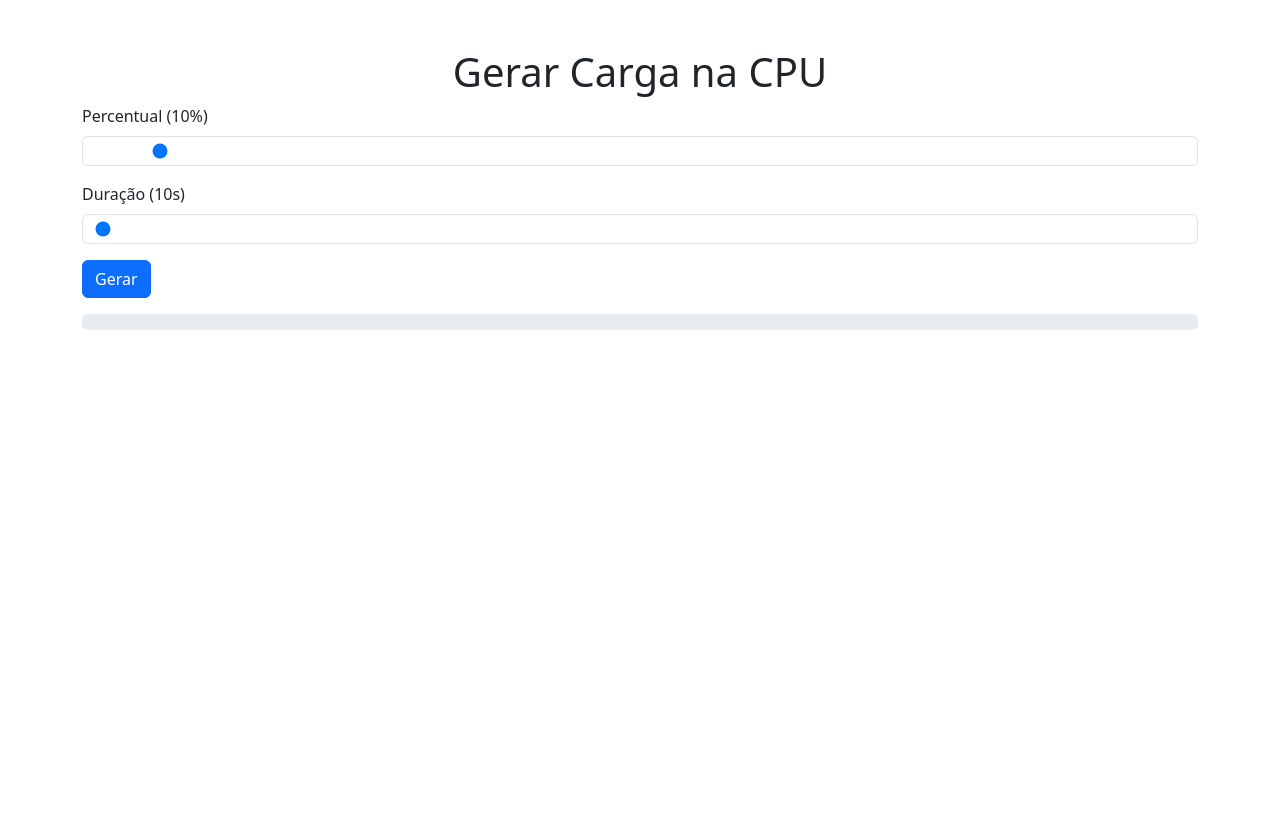
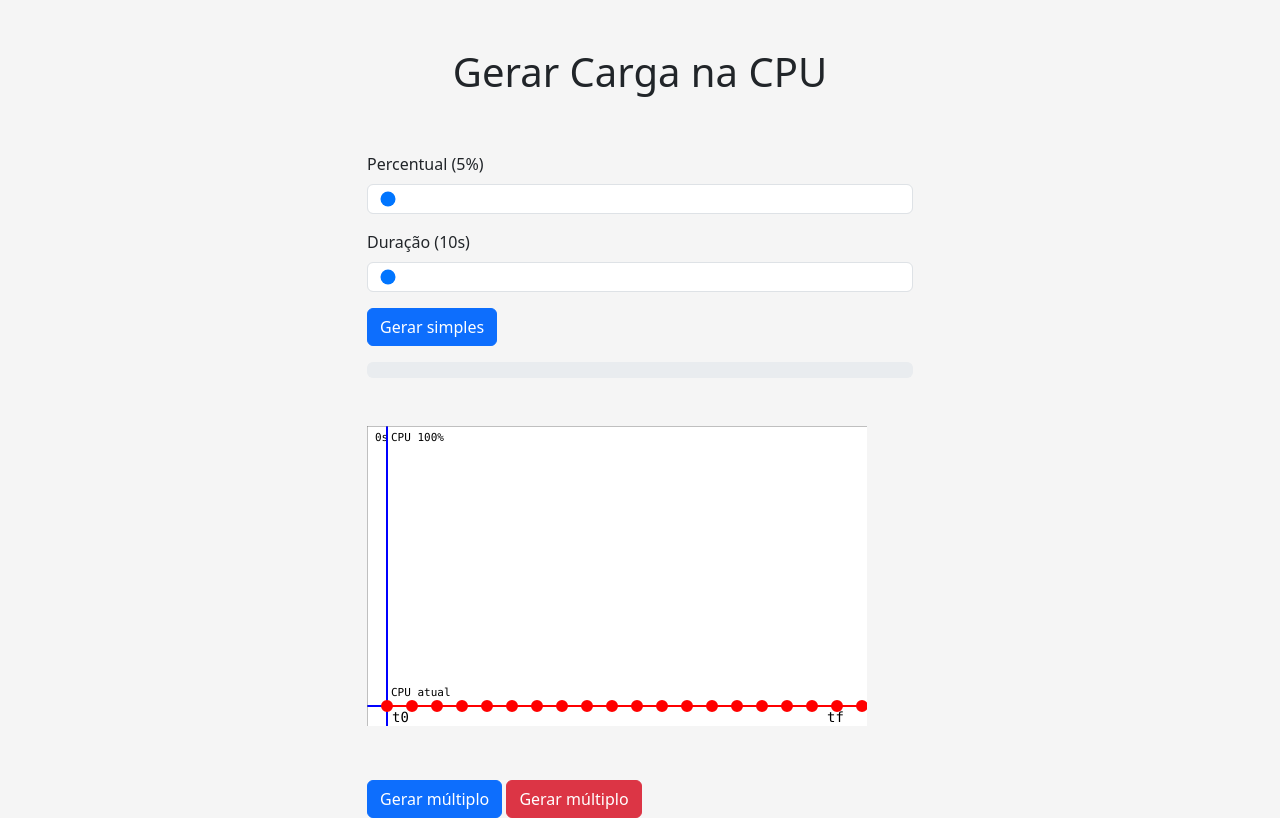
Before and after one commit to ricardoteix/cpu-load-simulator, a Flask app: page / in a window 1280 px wide. Before the commit the page ends 330 px from the top, so only its background shows below. Run offline with Flask 2, Linux system fonts and the light colour scheme; data that the repository does not hold is empty; some libraries are stand-ins or nearby versions.

Commit message:
Added a canvas to add points and create a preset to multiple loads in specified amount of time.

```diff
--- a/app.py
+++ b/app.py
@@ -1,4 +1,4 @@
-from flask import Flask, render_template, Response
+from flask import Flask, render_template, Response, request
 from threading import Thread
 from cpu_load_generator import load_single_core, load_all_cores, from_profile
 
@@ -8,6 +8,7 @@
 import multiprocessing
 from urllib.request import urlopen
 
+from body import Body
 
 app = Flask(__name__, static_url_path='')
 app.secret_key = os.urandom(42)
@@ -59,6 +60,31 @@
         msg = json.dumps(msg)
         return Response(msg, status=400, mimetype='application/json')
 
+
+@app.route('/api/cpu-load/preset/', methods=['POST'])
+def cpu_load_presset():
+
+    global running_start
+    global running_end
+    global running
+
+    try:
+
+        data = Body.get_body()
+        print(data)
+
+        thread = Thread(target=run_cpu_load_preset, args=(data,))
+        thread.daemon = True
+        thread.start()
+
+        return Response(json.dumps(data), status=200, mimetype='text/javascript')
+
+    except Exception as err:
+        msg = {'erro': err.args[0], 'success': False}
+        if len(err.args) > 1:
+            msg = {'erro': err.args[0], 'data': err.args[1], 'success': False}
+        msg = json.dumps(msg)
+        return Response(msg, status=400, mimetype='application/json')
 
 @app.route('/api/cpu-load/cores/<int:core_num>/perc/<int:perc>/duration/<int:duration>', methods=['GET'])
 @app.route('/api/cpu-load/perc/<int:perc>/duration/<int:duration>', methods=['GET'])
@@ -154,6 +180,38 @@
         raise err
 
 
+def run_cpu_load_preset(preset_data):
+
+    global running_start
+    global running_end
+    global running
+
+    try:
+
+        running = True
+
+        print("Start All")
+
+        for preset in preset_data:
+
+            percent = round(preset['perc']/100, 3)
+            duration = round(preset['time'])
+
+            print("Preset", percent, duration)
+
+            load_all_cores(duration_s=duration, target_load=percent)
+
+        running = False
+        running_start = 0
+        running_end = 0
+
+        print("End")
+
+    except Exception as err:
+        print(err)
+        raise err
+
+
 def get_ec2_instance_id():
     meta = 'http://169.254.169.254/latest/meta-data/instance-id'
     try:
--- /dev/null
+++ b/static/draw.js
@@ -0,0 +1,315 @@
+const canvas = document.getElementById("canvas");
+const context = canvas.getContext("2d");
+
+canvas.addEventListener('mousemove', onMouseMoveCanvas, false);
+canvas.addEventListener('click', onClickCanvas, false);
+
+let radius = 5;
+let mouseX = 0;
+let mouseY = 0;
+let canvasRect = canvas.getBoundingClientRect();
+
+let controlPoints = [];
+const storageControlPoints = localStorage.getItem("controlPoints");
+const maxPoints = 20;
+
+if (storageControlPoints != null && storageControlPoints != "[]") {
+    controlPoints = JSON.parse(storageControlPoints);
+} else {
+    redefinePoints();
+}
+
+redrawAll();
+
+function redefinePoints() {
+    for (let i = 0; i < maxPoints; i++) {
+        if (controlPoints.length >= maxPoints) {
+            break;
+        }
+        controlPoints.push(
+            {
+                x: (i * (canvas.width) / maxPoints) + 20,
+                y: canvas.height - 20
+            }
+        );
+    }
+}
+function removeAllPoints() {
+    controlPoints = [];
+    localStorage.clear();
+    redefinePoints();
+    redrawAll();
+}
+
+function drawLine(ox, oy, dx, dy, strokeStyle = 'blue', lineWidth = 2) {
+    if (!canvas.getContext) {
+        return;
+    }
+
+    context.strokeStyle = strokeStyle;
+    context.lineWidth = lineWidth;
+
+    context.beginPath();
+    context.moveTo(ox, oy);
+    context.lineTo(dx, dy);
+    context.stroke();
+
+}
+
+function addText(text, x, y, fontSize, textAlign="left") {
+    context.fillStyle = "black";
+    context.textAlign = textAlign;
+    context.font = `${fontSize}px Consolas`;
+    context.fillText(text, x, y);
+    context.fill();
+}
+
+function drawReferenceLine() {
+    if (!canvas.getContext) {
+        return;
+    }
+
+    let strokeStyle = 'grey';
+    context.lineWidth = 1;
+
+    const lastControlPoint = controlPoints[controlPoints.length - 1];
+
+    for (let i = 0; i < controlPoints.length; i++) {
+        const controlPoint = controlPoints[i];
+        if (mouseX > controlPoint.x - 5 && mouseX < controlPoint.x + 5 &&
+            mouseY < canvas.height - 20) {
+            strokeStyle = 'green';
+            context.lineWidth = 2;
+            break;
+        }
+    }
+
+    context.strokeStyle = strokeStyle;
+
+    context.beginPath();
+    context.moveTo(mouseX, 0);
+    context.lineTo(mouseX, canvas.height);
+
+    context.moveTo(0, mouseY);
+    context.lineTo(canvas.width, mouseY);
+    context.stroke();
+
+}
+
+function drawControlPoint(x, y, strokeStyle="red", fillStyle="red") {
+    context.beginPath();
+    context.arc(x, y, radius, 0, 2 * Math.PI);
+    context.fillStyle = fillStyle;
+    context.fill();
+    context.strokeStyle = strokeStyle;
+    context.stroke();
+}
+
+function moveControlPoint() {
+
+    for (let i = 0; i < controlPoints.length; i++) {
+        const controlPoint = controlPoints[i];
+        if (mouseX > controlPoint.x - 5 && mouseX < controlPoint.x + 5 &&
+            mouseY < canvas.height - 20) {
+            controlPoint.y = mouseY;
+        }
+    }
+
+    redrawAll();
+}
+
+function addControlPoint(x, y, initial = false) {
+
+    if (controlPoints.length >= 10) {
+        /*Swal.fire(
+            {
+              title: 'Atenção!',
+              text: 'Limite de 10 pontos atingidos.',
+              icon: 'warning',
+              confirmButtonText: 'Ok'
+            }
+        );*/
+        return;
+    }
+
+    if (controlPoints.length > 0 &&
+        x < controlPoints[controlPoints.length - 1].x +
+            canvas.width * 0.1) {
+        // alert("Ponto muito próximo do anterior ou antes do último.");
+        Swal.fire(
+            {
+              title: 'Atenção!',
+              text: 'Ponto muito próximo do anterior ou antes do último.',
+              icon: 'warning',
+              confirmButtonText: 'Ok'
+            }
+        );
+        return;
+    }
+
+
+    if (!initial && controlPoints.length >= 10) {
+        // alert("Só pode ter no máximo 10 pontos.");
+        Swal.fire(
+            {
+              title: 'Atenção!',
+              text: 'Só pode ter no máximo 10 pontos.',
+              icon: 'warning',
+              confirmButtonText: 'Ok'
+            }
+        );
+        return;
+    }
+
+    let controlPoint = getControlPointByPosition(x, y);
+
+    if (controlPoint == null) {
+        drawControlPoint(x, y);
+
+        controlPoint = { x: x, y: y } ;
+        controlPoints.push( controlPoint );
+    }
+
+    return controlPoint;
+}
+
+function removeControlPoint(x, y) {
+
+    let controlPointId = getControlPointIdByPosition(x, y);
+
+    if (controlPointId != -1) {
+        controlPoints.splice(controlPointId, 1);
+        redrawAll();
+    }
+
+}
+
+function getControlPointByPosition(x, y) {
+    for (let i = 0; i < controlPoints.length; i++) {
+        const controlPoint = controlPoints[i];
+        if (mouseX > controlPoint.x - 5 && mouseX < controlPoint.x + 5
+            && mouseY > controlPoint.y - 5 && mouseY < controlPoint.y + 5) {
+            return controlPoint;
+        }
+    }
+    return null;
+}
+
+function getControlPointIdByPosition(x, y) {
+    for (let i = 0; i < controlPoints.length; i++) {
+        const controlPoint = controlPoints[i];
+        if (mouseX > controlPoint.x - 5 && mouseX < controlPoint.x + 5
+            && mouseY > controlPoint.y - 5 && mouseY < controlPoint.y + 5) {
+            return i;
+        }
+    }
+    return -1;
+}
+
+function getPointValues(point) {
+
+    let currentPerc = 100 - Math.round((point.y - 20) / (canvas.height - 40 ) * 100);
+    if (currentPerc > 100) {
+        currentPerc = 100;
+    }
+    if (currentPerc < 00) {
+        currentPerc = 0;
+    }
+
+    const currentTime = Math.round((point.x - 20) / (canvas.width -40) * durationValue);
+
+    return {
+        perc: currentPerc,
+        time: currentTime
+    }
+}
+
+function redrawAll() {
+    clearDraw();
+
+    addText("CPU 100%", 24, 15, 11);
+    addText("CPU atual", 24, canvas.height - 30, 11);
+    addText("t0", 25, canvas.height - 4, 14);
+    addText("tf", canvas.width - 40, canvas.height - 4, 14);
+
+    const currentPointValues = getPointValues(
+        {
+            x: mouseX,
+            y: mouseY
+        }
+    );
+
+    cursorTextAlign = "right";
+    cursorTextPosX = mouseX - 8;
+    if (mouseX < 50) {
+        cursorTextPosX = mouseX + 8;
+        cursorTextAlign = "left";
+    }
+    addText(`${currentPointValues.perc}%`, cursorTextPosX, mouseY - 5, 11, cursorTextAlign);
+    addText(`${currentPointValues.time}s`, cursorTextPosX, mouseY + 15, 11, cursorTextAlign);
+
+    drawLine(0, (canvas.height) - 20, canvas.width, (canvas.height) - 20);
+    drawLine(20, 0, 20, canvas.height);
+    for (let i = 0; i < controlPoints.length; i++) {
+        const controlPoint = controlPoints[i];
+        drawControlPoint(controlPoint.x, controlPoint.y);
+        if (i > 0) {
+            const lastControlPoint = controlPoints[i - 1];
+            drawLine(controlPoint.x, controlPoint.y, lastControlPoint.x, lastControlPoint.y, "red");
+        }
+    }
+
+    drawReferenceLine();
+}
+
+function clearDraw() {
+    context.clearRect(0, 0, canvas.width, canvas.height);
+}
+
+function getMousePos(canvas, evt) {
+    return {
+        x: (evt.clientX - canvasRect.left) / (canvasRect.right - canvasRect.left) * canvas.width,
+        y: (evt.clientY - canvasRect.top) / (canvasRect.bottom - canvasRect.top) * canvas.height
+    };
+}
+
+function getLoadsFromPoints(durationValue) {
+
+    const loads = [];
+
+    for (let i = 0; i < controlPoints.length; i++) {
+        const controlPoint = controlPoints[i];
+        const currentPointValues = getPointValues(controlPoint);
+
+        loads.push(
+            {
+                perc: currentPointValues.perc,
+                time: durationValue / maxPoints
+            }
+        );
+    }
+
+    return loads;
+}
+
+function onMouseMoveCanvas(e) {
+    var pos = getMousePos(canvas, e);
+    mouseX = pos.x;
+    mouseY = pos.y;
+
+    localStorage.setItem("controlPoints", JSON.stringify(controlPoints));
+
+    redrawAll();
+}
+
+function onClickCanvas(e) {
+    const controlPointId = getControlPointIdByPosition(mouseX, mouseY);
+
+    moveControlPoint();
+
+    /*if (controlPointId == -1) {
+        let controlPointAdd = addControlPoint(mouseX, mouseY);
+    } else {
+        removeControlPoint(mouseX, mouseY);
+    }*/
+}
--- /dev/null
+++ b/static/index.css
@@ -0,0 +1,8 @@
+body {
+    background-color: #f5f5f5;
+}
+
+canvas {
+    background-color: #ffffff;
+
+}
--- a/static/index.js
+++ b/static/index.js
@@ -23,6 +23,66 @@
 onChangeDuration();
 onChangeCores();
 
+function loadSimulationPreset(callBack = null, check = false) {
+
+    coresValue = document.getElementById("cores").value;
+    percValue = document.getElementById("perc").value;
+    durationValue = document.getElementById("duration").value;
+
+    const loadDataPoints = getLoadsFromPoints(durationValue);
+    const data = JSON.stringify(loadDataPoints);
+
+    var xhr = new XMLHttpRequest();
+    xhr.withCredentials = true;
+
+    xhr.addEventListener("readystatechange", function() {
+      if(this.readyState === 4) {
+        console.log(this.responseText);
+      }
+    });
+
+    xhr.open("POST", "/api/cpu-load/preset/");
+    xhr.setRequestHeader("Content-Type", "application/json");
+
+    xhr.send(data);
+/*
+    var xhr = new XMLHttpRequest();
+    xhr.withCredentials = true;
+
+    xhr.addEventListener("readystatechange", (data) => {
+      if(xhr.readyState === 4) {
+        // console.log(data);
+        responseBody = JSON.parse(xhr.responseText)['body'];
+
+        document.getElementById("cores").value = responseBody['cores'];
+        document.getElementById("perc").value = responseBody['perc'];
+        document.getElementById("duration").value = responseBody['duration'];
+        // console.log("responseBody", responseBody)
+
+        onChangePercentual();
+        onChangeDuration();
+        onChangeCores();
+
+        coresValue = document.getElementById("cores").value;
+        percValue = document.getElementById("perc").value;
+        durationValue = document.getElementById("duration").value;
+        running = responseBody['running'];
+
+        if (callBack) {
+            callBack();
+        }
+      }
+    });
+
+    let url = `/api/cpu-load/perc/${percValue}/duration/${durationValue}`;
+    if (check) {
+        url = `/api/cpu-load/check`;
+    }
+    xhr.open("GET", url);
+
+    xhr.send();
+    */
+}
 
 function loadSimulation(callBack = null, check = false) {
 
@@ -67,6 +127,10 @@
 
     xhr.send();
 
+}
+
+function runSimulationPreset() {
+    responseBody = loadSimulationPreset();
 }
 
 function runSimulation() {
--- a/templates/index.html
+++ b/templates/index.html
@@ -12,15 +12,18 @@
             console.log("num_cores", {{ num_cores - 1 }});
         </script>
         <link href="https://cdn.jsdelivr.net/npm/bootstrap@5.3.0-alpha1/dist/css/bootstrap.min.css" rel="stylesheet" integrity="sha384-GLhlTQ8iRABdZLl6O3oVMWSktQOp6b7In1Zl3/Jr59b6EGGoI1aFkw7cmDA6j6gD" crossorigin="anonymous">
+        <link href="{{url_for('static', filename='index.css')}}" rel="stylesheet" >
     </head>
     <body>
         <div class="container mt-5">
-            <div class="row text-center">
-                <div class="col">
+            <div class="row text-center justify-content-around">
+                <div class="col-6">
                     <h1>Gerar Carga na CPU</h1>
                     <h3>{{ ec2_instance_id }}</h3>
                 </div>
             </div>
+            <div class="row justify-content-around mt-5">
+                <div class="col-6">
                     <form>
                         <div class="mb-3" hidden>
                             <label for="cores" class="form-label" id="coresLabel">CPU Cores (0/{{ num_cores - 1 }})</label>
@@ -42,9 +45,9 @@
                                    step="10" value="{{ duration }}" class="form-control" id="duration">
                         </div>
 
-                <button onclick="runSimulation()" type="button" id="simulate" class="btn btn-primary">Gerar</button>
+                        <button onclick="runSimulation()" type="button" id="simulate" class="btn btn-primary">Gerar simples</button>
                     </form>
-            <div class="row mt-3">
+                    <div class="mt-3">
                         <div class="column">
                             <div class="progress" role="progressbar" aria-label="Basic example" aria-valuenow="25" aria-valuemin="0" aria-valuemax="100">
                               <div class="progress-bar" style="width: 0%"></div>
@@ -52,128 +55,33 @@
                         </div>
                     </div>
                 </div>
+            </div>
+        </div>
+        <div class="container mt-5">
+            <div class="row justify-content-around mt-5">
+                <div class="col-6">
+                    <div class="column">
+                        <canvas id="canvas" height="300" width="500" >
+                        </canvas>
+                    </div>
+                </div>
+            </div>
+            <div class="row justify-content-around mt-5">
+                <div class="col-6">
+                    <button onclick="runSimulationPreset()" type="button"
+                            id="simulatePreset" class="btn btn-primary">
+                        Gerar múltiplo
+                    </button>
+                    <button onclick="removeAllPoints()" type="button"
+                            id="removeAll" class="btn btn-danger">
+                        Gerar múltiplo
+                    </button>
+                </div>
+            </div>
+        </div>
     </body>
     <script src="{{url_for('static', filename='index.js')}}"></script>
-
-    <!--<script>
-
-        let btnSimulate = document.getElementById("simulate");
-        let responseBody = {}
-
-        document.getElementById("cores").value = "{{ cores }}";
-        document.getElementById("perc").value = "{{ perc }}";
-        document.getElementById("duration").value = "{{ duration }}";
-
-        let coresValue = document.getElementById("cores").value;
-        let percValue = document.getElementById("perc").value;
-        let durationValue = document.getElementById("duration").value;
-        let intervalId = 0;
-
-        let running = "{{ running }}" == "True";
-        let runningStart = Math.floor(Number("{{ running_start }}"));
-        let runningEnd = Math.floor(Number("{{ running_end }}"));
-
-        runSimulation();
-
-        if (running) {
-            updateProgress();
-        }
-        console.log(running, runningStart, runningEnd);
-
-        onChangePercentual();
-        onChangeDuration();
-        onChangeCores();
-
-        function onChangeCores() {
-            coresValue = document.getElementById("cores").value;
-            let coresLabel = document.getElementById("coresLabel");
-            coresLabel.innerText = `Cores (${coresValue}/{{ num_cores - 1 }})`;
-        }
-
-        function onChangePercentual() {
-            percValue = document.getElementById("perc").value;
-            let percLabel = document.getElementById("percLabel");
-            percLabel.innerText = `Percentual (${percValue}%)`;
-        }
-
-        function onChangeDuration() {
-            durationValue = document.getElementById("duration").value;
-            let durationLabel = document.getElementById("durationLabel");
-            durationLabel.innerText = `Duration (${durationValue}s)`;
-        }
-
-        function runSimulation() {
-            coresValue = document.getElementById("cores").value;
-            percValue = document.getElementById("perc").value;
-            durationValue = document.getElementById("duration").value;
-
-            running = true;
-
-            var xhr = new XMLHttpRequest();
-            xhr.withCredentials = true;
-
-            xhr.addEventListener("readystatechange", (data) => {
-              if(xhr.readyState === 4) {
-                console.log(data);
-                responseBody = JSON.parse(xhr.responseText);
-                console.log(responseBody);
-              }
-            });
-
-            const url = `/api/cpu-load/cores/${coresValue}/perc/${percValue}/duration/${durationValue}`;
-            xhr.open("GET", url);
-
-            xhr.send();
-
-            updateProgress();
-        }
-
-        function updateProgress() {
-
-            document.getElementById('simulate').disabled = running;
-            document.getElementById('perc').disabled = running;
-            document.getElementById('duration').disabled = running;
-            document.getElementById('cores').disabled = running;
-            clearInterval(intervalId);
-
-            now = new Date().getTime();
-
-            if (!running) {
-                runningStart = now;
-            }
-
-            runningEnd = now + Number(durationValue);
-
-            console.log("now", now);
-            console.log("runningStart", runningStart);
-            timePassed = now - runningStart;
-
-
-            console.log("timePassed", timePassed);
-
-            intervalId = setInterval(
-                () => {
-                    timePassed++;
-                    let progressPerc = 100 - Math.round(timePassed / (durationValue) * 100);
-                    document.getElementsByClassName('progress-bar')[0].style.width = `${progressPerc}%`;
-                    console.log("progressPerc", progressPerc);
-                    if (progressPerc <= 0) {
-                        clearInterval(intervalId);
-
-                        document.getElementById('simulate').disabled = false;
-                        document.getElementById('perc').disabled = false;
-                        document.getElementById('duration').disabled = false;
-                        document.getElementById('cores').disabled = false;
-
-                        running = false;
-                        runningEnd = 0;
-                        runningStart = 0;
-                    }
-                },
-                1000
-            );
-        }
-
-    </script>-->
+    <script src="{{url_for('static', filename='draw.js')}}"></script>
     <script src="https://cdn.jsdelivr.net/npm/bootstrap@5.3.0-alpha1/dist/js/bootstrap.bundle.min.js" integrity="sha384-w76AqPfDkMBDXo30jS1Sgez6pr3x5MlQ1ZAGC+nuZB+EYdgRZgiwxhTBTkF7CXvN" crossorigin="anonymous"></script>
+    <script src="https://cdn.jsdelivr.net/npm/sweetalert2@11"></script>
 </html>
```
Also changed, not shown: body.py (added, +37 -0 lines). Lines whose indentation alone changed are shown as unchanged.
